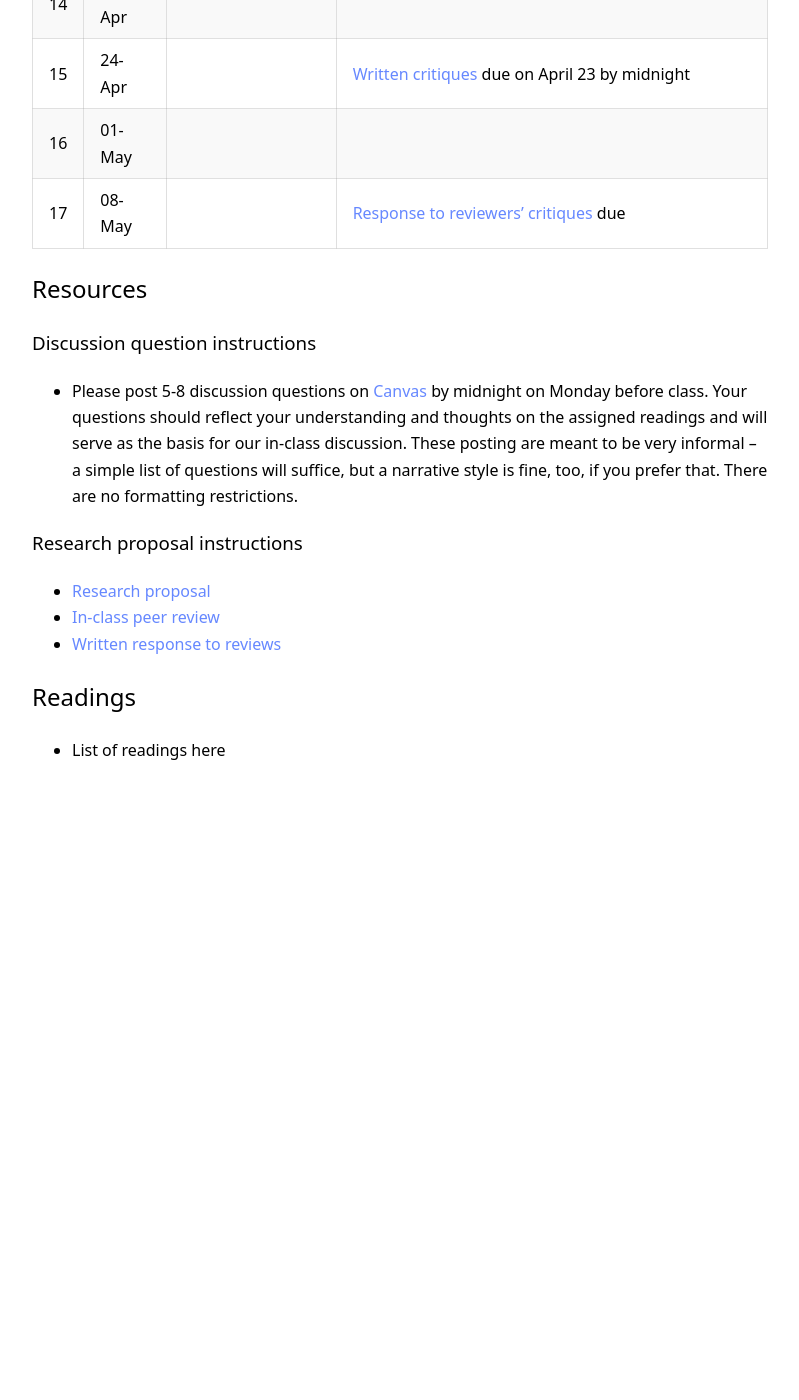
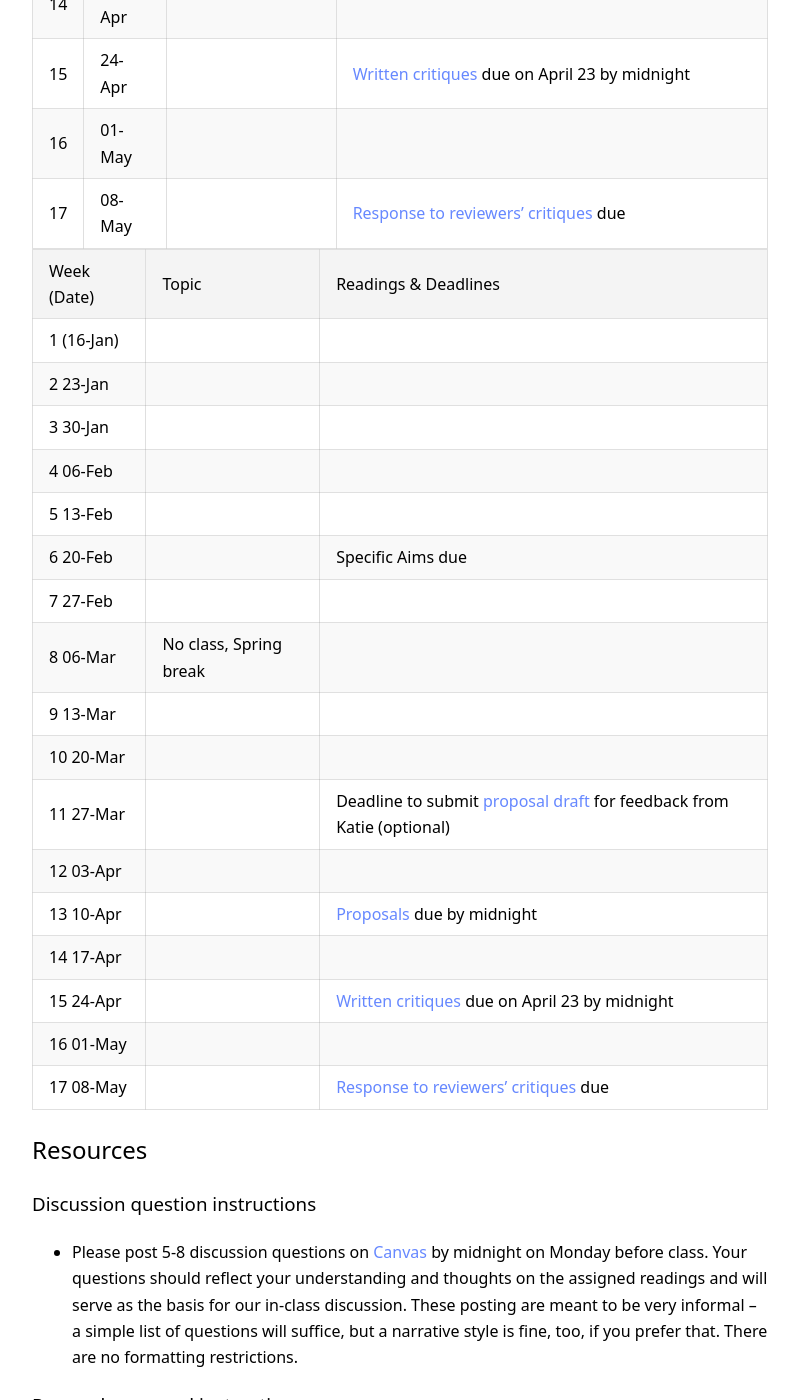
Before and after one commit to kschuler/ling001, a Jekyll site: the page built from index.md, in a window 1280 px wide and 1400 px high, scrolled down 2488 px. Shown: the whole window, without its empty margins (240-1039 px from the left). Built offline with Jekyll 4.4.1, drawn with Linux system fonts in a browser that asks for light colours; before the commit the page ends 3291 px from its top, so only the background shows below that.

Commit message:
Update index.md

```diff
--- a/index.md
+++ b/index.md
@@ -54,6 +54,27 @@ W | Date | Topic | Readings & **Deadlines**
 16 | 01-May |  |
 17 | 08-May |  | **[Response to reviewers' critiques](spring2018/research-proposal.html#written-response-to-reviews) due**
 
+
+Week (Date)| Topic | Readings & **Deadlines**
+--- | --- | --- | ---
+1 (16-Jan) |  |
+2 23-Jan |  |
+3 30-Jan |  |
+4 06-Feb |  |
+5 13-Feb |  |
+6 20-Feb |  | **Specific Aims due**
+7 27-Feb |  |
+8 06-Mar | No class, Spring break |
+9 13-Mar |  |
+10 20-Mar |  |
+11 27-Mar |  | **Deadline to submit [proposal draft](spring2018/research-proposal.html) for feedback from Katie (optional)**
+12 03-Apr |  |
+13 10-Apr |  | **[Proposals](spring2018/research-proposal.html) due by midnight**
+14 17-Apr |  |
+15 24-Apr |  | **[Written critiques](spring2018/research-proposal.html#in-class-peer-review) due on April 23 by midnight**
+16 01-May |  |
+17 08-May |  | **[Response to reviewers' critiques](spring2018/research-proposal.html#written-response-to-reviews) due**
+
 ## Resources
 
 ### Discussion question instructions
```
